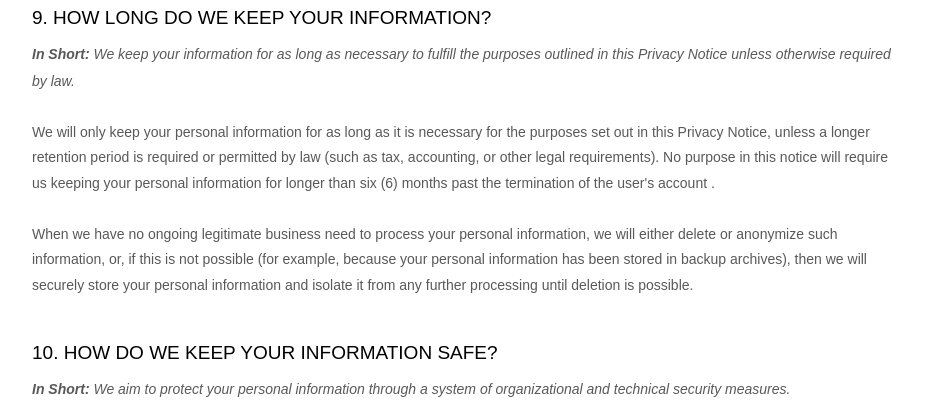
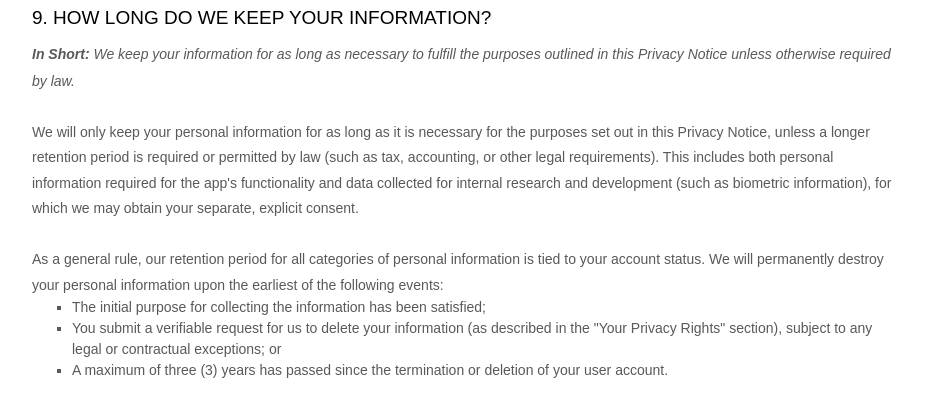
Before and after one commit to Perflection-AI/SwingieWebsite, a plain HTML site: page privacy.html in a window 1280 px wide. Shown: the part 8420-8834 px from the top of the page, without its empty margins (173-1100 px from the left). Drawn offline with nearby package versions, Linux system fonts and the light colour scheme.

Commit message:
Updating privacy policy

```diff
--- a/privacy.html
+++ b/privacy.html
@@ -1832,19 +1832,20 @@
                                                     for as long as it is necessary for the purposes set out in this Privacy
                                                     Notice, unless a longer retention period is required or permitted by law
                                                     (such as tax, accounting, or other legal requirements).<bdt
-                                                      class="block-component"></bdt> No purpose in this notice will require us
-                                                    keeping your personal information for longer than <span
-                                                      style="font-size: 15px;"><span style="color: rgb(89, 89, 89);"><span
-                                                          data-custom-class="body_text">
-                                                          <bdt class="block-component"></bdt>
-                                                        </span></span></span>
-                                                    <bdt class="block-component"></bdt>
-                                                    <bdt class="question">six (6)</bdt> months past the termination of the
-                                                    user's account<bdt class="block-component"></bdt><span
-                                                      style="font-size: 15px;"><span style="color: rgb(89, 89, 89);"><span
-                                                          data-custom-class="body_text">
-                                                          <bdt class="else-block"></bdt>
-                                                        </span></span></span>.
+                                                      class="block-component"></bdt> This includes both personal information required for the app's functionality and data collected for internal research
+                                                      and development (such as biometric information), for which we may obtain your separate, explicit consent.
+                                                  </span></span></span></div>
+                                            <div style="line-height: 1.5;"><br></div>
+                                            <div style="line-height: 1.5;"><span style="font-size: 15px; color: rgb(89, 89, 89);"><span
+                                                  style="font-size: 15px; color: rgb(89, 89, 89);"><span data-custom-class="body_text">
+                                                    As a general rule, our retention period for all categories of personal information is tied to your account status. We
+                                                    will permanently destroy your personal information upon the earliest of the following events:
+                                                    <ul>
+                                                      <li>The initial purpose for collecting the information has been satisfied;</li>
+                                                      <li>You submit a verifiable request for us to delete your information (as described in the "Your Privacy Rights" section),
+                                                      subject to any legal or contractual exceptions; or</li>
+                                                      <li>A maximum of three (3) years has passed since the termination or deletion of your user account.</li>
+                                                    </ul>
                                                   </span></span></span></div>
                                             <div style="line-height: 1.5;"><br></div>
                                             <div style="line-height: 1.5;"><span
```
Also changed, not shown: index.html (+1 -1 lines).
